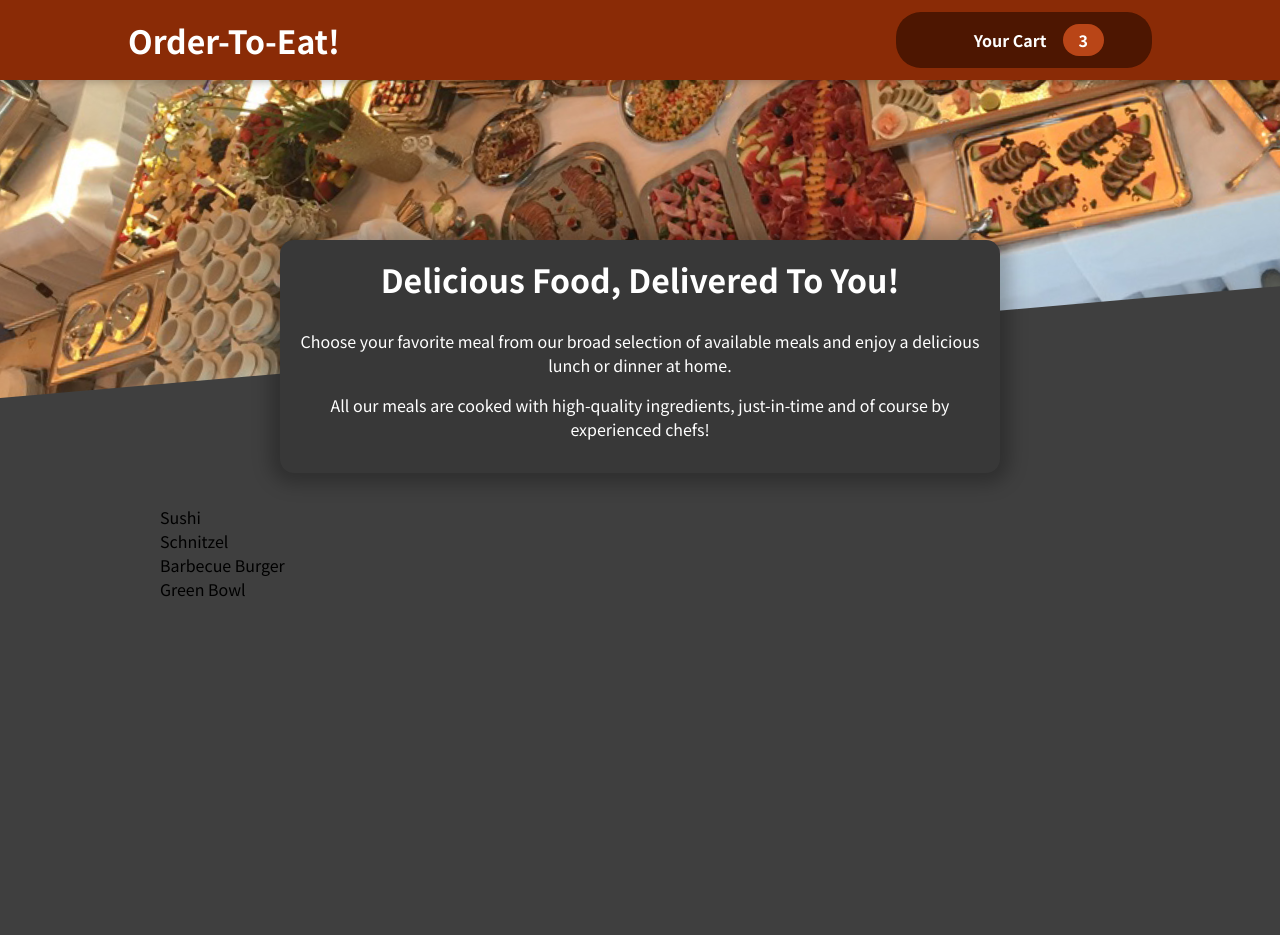
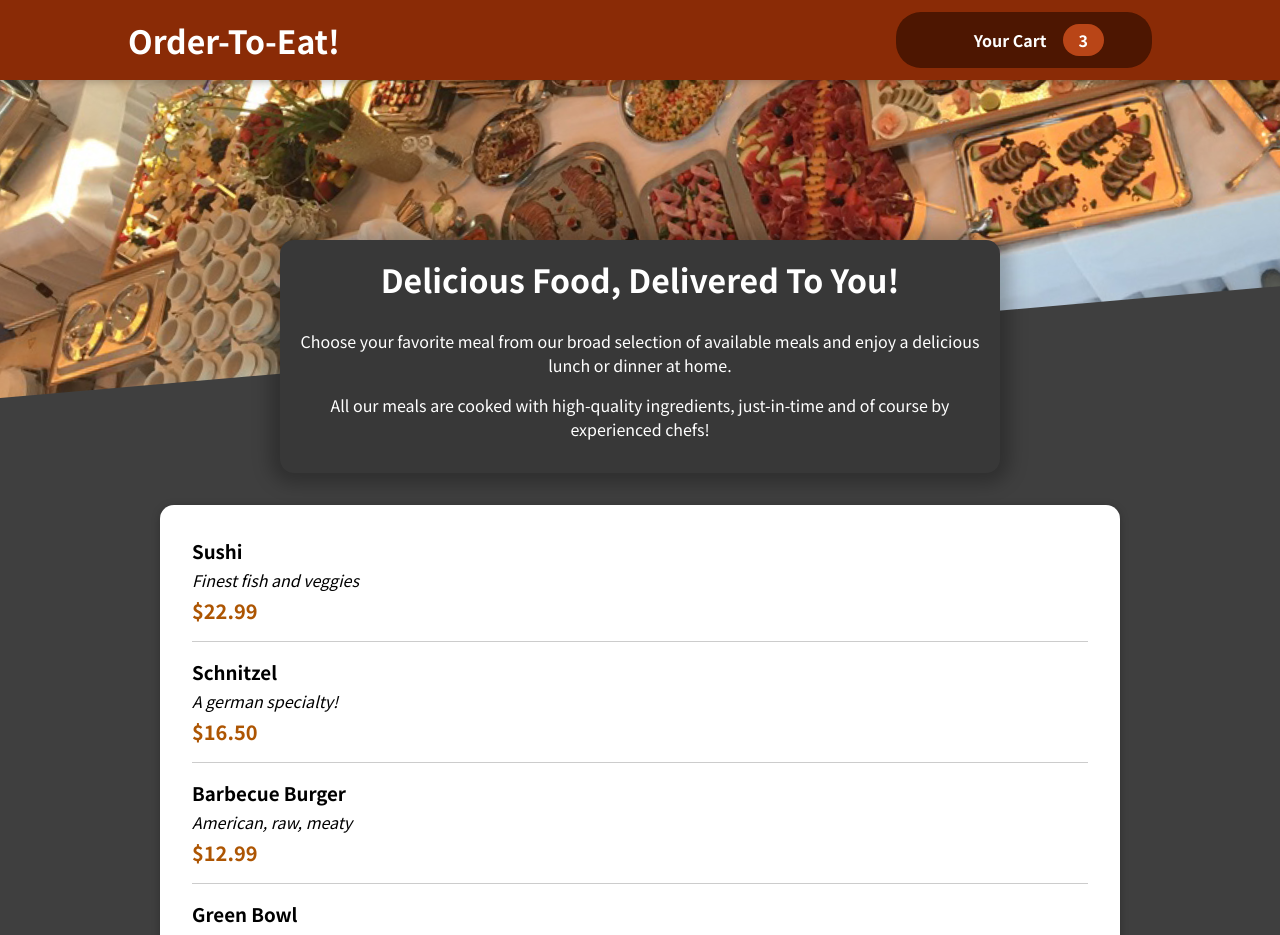
Before and after one commit to Alex-1980/order-to-eat, a React (Create React App) app: page / in a window 1280 px wide. Shown: the top 935 px of the page. Before the commit the page ends 800 px from the top, so only its background shows below. Built offline with nearby package versions, Linux system fonts and the light colour scheme; some icons are missing.

Commit message:
added meals and meal list

```diff
--- a/src/components/Meals/AvailableMeals.jsx
+++ b/src/components/Meals/AvailableMeals.jsx
@@ -1,5 +1,7 @@
 import React from "react";
 import classes from "../Meals/AvailableMeals.module.css";
+import Card from "../UI/Card";
+import MealItem from "./MealItem/MealItem";
 
 const DUMMY_MEALS = [
   {
@@ -29,11 +31,20 @@
 ];
 
 const AvailableMeals = () => {
-  const mealsList = DUMMY_MEALS.map((meal) => <li>{meal.name}</li>);
+  const mealsList = DUMMY_MEALS.map((meal) => (
+    <MealItem
+      key={meal.id}
+      name={meal.name}
+      description={meal.description}
+      price={meal.price}
+    />
+  ));
 
   return (
     <section className={classes.meals}>
-      <ul>{mealsList}</ul>
+      <Card>
+        <ul>{mealsList}</ul>
+      </Card>
     </section>
   );
 };
--- /dev/null
+++ b/src/components/Meals/MealItem/MealItem.jsx
@@ -0,0 +1,19 @@
+import React from "react";
+import classes from "../MealItem/MealItem.module.css";
+
+const MealItem = ({ name, description, price }) => {
+  const priceInCurrent = `$${price.toFixed(2)}`;
+
+  return (
+    <li className={classes.meal}>
+      <div>
+        <h3>{name}</h3>
+        <div className={classes.description}>{description}</div>
+        <div className={classes.price}>{priceInCurrent}</div>
+      </div>
+      <div></div>
+    </li>
+  );
+};
+
+export default MealItem;
--- /dev/null
+++ b/src/components/Meals/MealItem/MealItem.module.css
@@ -0,0 +1,22 @@
+.meal {
+  display: flex;
+  justify-content: space-between;
+  margin: 1rem;
+  padding-bottom: 1rem;
+  border-bottom: 1px solid #ccc;
+}
+
+.meal h3 {
+  margin: 0 0 0.25rem 0;
+}
+
+.description {
+  font-style: italic;
+}
+
+.price {
+  margin-top: 0.25rem;
+  font-weight: bold;
+  color: #ad5502;
+  font-size: 1.25rem;
+}
--- /dev/null
+++ b/src/components/UI/Card.jsx
@@ -0,0 +1,8 @@
+import React from "react";
+import classes from "../UI/Card.module.css";
+
+const Card = ({ children }) => {
+  return <div className={classes.card}>{children}</div>;
+};
+
+export default Card;
--- /dev/null
+++ b/src/components/UI/Card.module.css
@@ -0,0 +1,6 @@
+.card {
+  padding: 1rem;
+  box-shadow: 0 2px 8px rgba(0, 0, 0, 0.25);
+  border-radius: 14px;
+  background-color: white;
+}
```
Also changed, not shown: src/components/Meals/MealItem/MealItemForm.jsx (added, +11 -0 lines).
